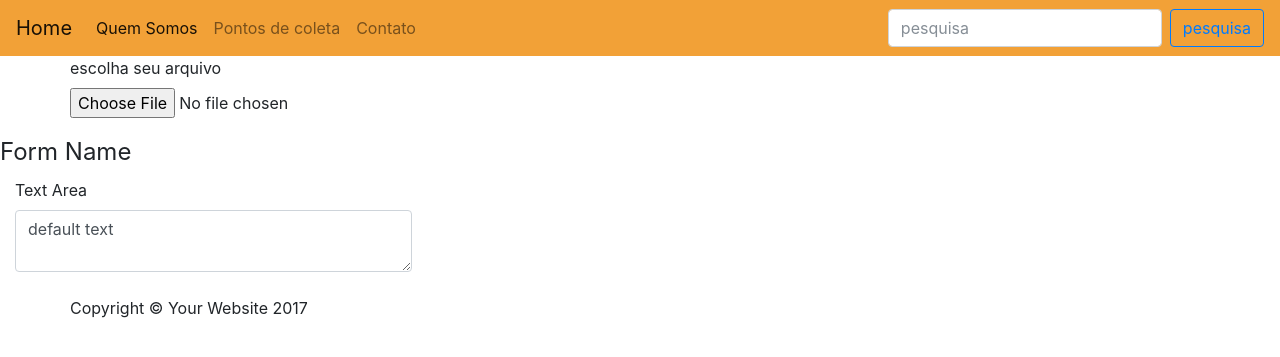
After one commit to deborapo/DOESolidariedade, a Flask app: page /editar in a window 1280 px wide. The commit adds this page. Shown: the top 357 px of the page. Run offline with Flask 2, Linux system fonts and the light colour scheme; some libraries are stand-ins or nearby versions.

```diff
--- a/projeto.py
+++ b/projeto.py
@@ -19,6 +19,10 @@ def listar():
 def cadastro():
     return render_template('cadastro.html')
 
+@app.route('/editar')
+def editar():
+    return render_template('editar.html')
+
 
 
 if __name__ == '__main__':
--- a/templates/coleta.html
+++ b/templates/coleta.html
@@ -3,7 +3,7 @@
 {% block conteudo %}
 
 <div class="list-group">
-        <a class="list-group-item ">Ponto tal</a>
+        <a class="list-group-item ">Ponto ta  l</a>
 
 </div>
 
--- /dev/null
+++ b/templates/editar.html
@@ -0,0 +1,34 @@
+{% extends 'base.html' %}
+
+
+
+{% block conteudo %}
+    <div class="container">
+        <div class="row">
+
+            <form>
+                <div class="form-group">
+                    <label for="exampleFormControlFile1">escolha seu arquivo </label>
+                    <input type="file" class="form-control-file" id="exampleFormControlFile1">
+                </div>
+            </form>
+        </div>
+    </div>
+    <form class="form-horizontal">
+        <fieldset>
+
+            <!-- Form Name -->
+            <legend>Form Name</legend>
+
+            <!-- Textarea -->
+            <div class="form-group">
+                <label class="col-md-4 control-label" for="textarea">Text Area</label>
+                <div class="col-md-4">
+                    <textarea class="form-control" id="textarea" name="textarea">default text</textarea>
+                </div>
+            </div>
+
+        </fieldset>
+    </form>
+
+{% endblock %}
--- a/templates/index.html
+++ b/templates/index.html
@@ -13,7 +13,7 @@
             <a class="btn btn-info btn-lg" href="/login " role="button">login</a>
             <a class="btn btn-success btn-lg" href="/cadastro " role="button">cadastro</a>
         </div>
-    </header>
+     </header>
 
     <div class="container">
 
--- a/templates/login.html
+++ b/templates/login.html
@@ -1,4 +1,5 @@
 {% extends 'base.html' %}
+
 
 {% block conteudo %}
    <div class="container" style="margin-top: 120px" >
```
